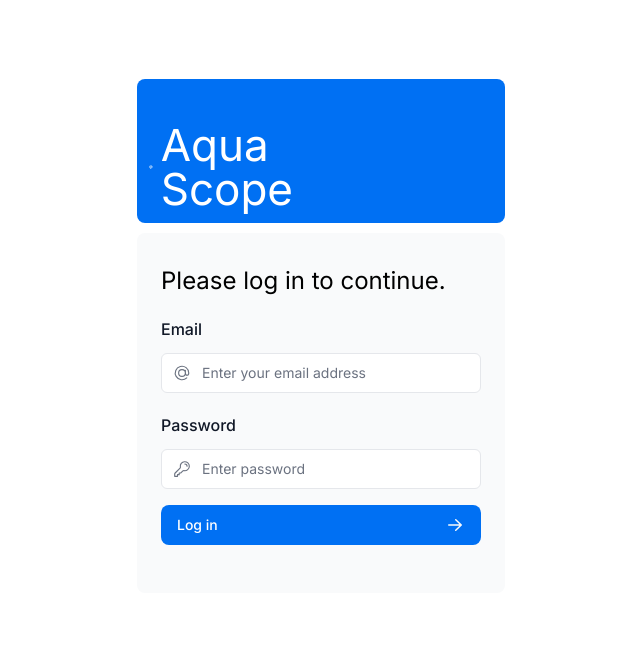
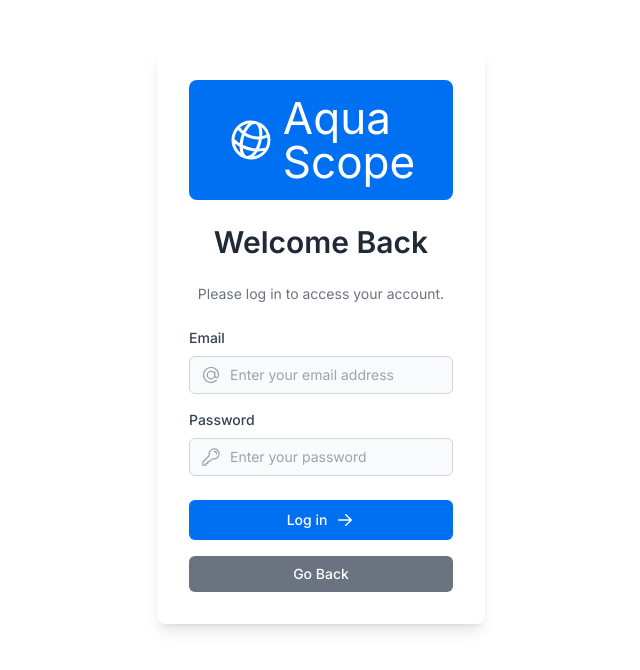
Before and after one commit to Faxatos/AquaScope, a Next.js app in the folder OperatorUI/: page /login in a window 1280 px wide. Shown: the top 670 px of the page, without its empty margins (319-959 px from the left). Built offline with nearby package versions, Linux system fonts and the light colour scheme; a web font is replaced by a local one.

Commit message:
beautify login page

```diff
--- a/OperatorUI/app/login/page.tsx
+++ b/OperatorUI/app/login/page.tsx
@@ -1,15 +1,9 @@
-import AquaScopeLogo from '@/app/ui/aquascope-logo';
 import LoginForm from '@/app/ui/login-form';
 
 export default function LoginPage() {
   return (
     <main className="flex items-center justify-center md:h-screen">
       <div className="relative mx-auto flex w-full max-w-[400px] flex-col space-y-2.5 p-4 md:-mt-32">
-        <div className="flex h-20 w-full items-end rounded-lg bg-blue-500 p-3 md:h-36">
-          <div className="w-32 text-white md:w-36">
-            <AquaScopeLogo />
-          </div>
-        </div>
         <LoginForm />
       </div>
     </main>
--- a/OperatorUI/app/ui/login-form.tsx
+++ b/OperatorUI/app/ui/login-form.tsx
@@ -9,6 +9,9 @@ import { ArrowRightIcon } from '@heroicons/react/20/solid';
 import { Button } from '@/app/ui/button';
 import { useActionState } from 'react';
 import { authenticate } from '@/app/lib/actions';
+import AquaScopeLogoHome from '@/app/ui/aquascope-logo';
+
+import Link from 'next/link';
 
 export default function LoginForm() {
   const [errorMessage, formAction, isPending] = useActionState(
@@ -17,68 +20,89 @@ export default function LoginForm() {
   );
 
   return (
-    <form action={formAction} className="space-y-3">
-      <div className="flex-1 rounded-lg bg-gray-50 px-6 pb-4 pt-8">
-        <h1 className={`mb-3 text-2xl`}>
-          Please log in to continue.
+    <form
+      action={formAction}
+      className="max-w-md mx-auto space-y-6 rounded-lg bg-white p-8 shadow-lg"
+    >
+      <div className="flex justify-center rounded-lg mb-6 bg-blue-500 p-4">
+        <AquaScopeLogoHome />
+      </div>
+
+      <h1 className="text-3xl font-semibold text-gray-800 text-center">
+        Welcome Back
       </h1>
-        <div className="w-full">
+      <p className="text-sm text-gray-500 text-center">
+        Please log in to access your account.
+      </p>
+      <div className="space-y-4">
+        {/* Email Field */}
         <div>
           <label
-              className="mb-3 mt-5 block text-xm font-medium text-gray-900"
+            className="block mb-2 text-sm font-medium text-gray-700"
             htmlFor="email"
           >
             Email
           </label>
           <div className="relative">
             <input
-                className="peer block w-full rounded-md border border-gray-200 py-[9px] pl-10 text-sm outline-2 placeholder:text-gray-500"
+              className="peer block w-full rounded-md border border-gray-300 bg-gray-50 py-2 pl-10 pr-3 text-sm text-gray-700 placeholder-gray-400 focus:border-blue-500 focus:ring-2 focus:ring-blue-500"
               id="email"
               type="email"
               name="email"
               placeholder="Enter your email address"
               required
             />
-              <AtSymbolIcon className="pointer-events-none absolute left-3 top-1/2 h-[18px] w-[18px] -translate-y-1/2 text-gray-500 peer-focus:text-gray-900" />
+            <AtSymbolIcon className="pointer-events-none absolute left-3 top-1/2 h-5 w-5 -translate-y-1/2 text-gray-400 peer-focus:text-blue-500" />
           </div>
         </div>
-          <div className="mt-4">
+        {/* Password Field */}
+        <div>
           <label
-              className="mb-3 mt-5 block text-xm font-medium text-gray-900"
+            className="block mb-2 text-sm font-medium text-gray-700"
             htmlFor="password"
           >
             Password
           </label>
           <div className="relative">
             <input
-                className="peer block w-full rounded-md border border-gray-200 py-[9px] pl-10 text-sm outline-2 placeholder:text-gray-500"
+              className="peer block w-full rounded-md border border-gray-300 bg-gray-50 py-2 pl-10 pr-3 text-sm text-gray-700 placeholder-gray-400 focus:border-blue-500 focus:ring-2 focus:ring-blue-500"
               id="password"
               type="password"
               name="password"
-                placeholder="Enter password"
+              placeholder="Enter your password"
               required
               minLength={6}
             />
-              <KeyIcon className="pointer-events-none absolute left-3 top-1/2 h-[18px] w-[18px] -translate-y-1/2 text-gray-500 peer-focus:text-gray-900" />
+            <KeyIcon className="pointer-events-none absolute left-3 top-1/2 h-5 w-5 -translate-y-1/2 text-gray-400 peer-focus:text-blue-500" />
           </div>
         </div>
       </div>
-        <Button className="mt-4 w-full" aria-disabled={isPending}>
-          Log in <ArrowRightIcon className="ml-auto h-5 w-5 text-gray-50" />
+      <Button
+        className="mt-4 flex w-full items-center justify-center rounded-md bg-blue-500 px-4 py-2 text-white font-medium text-sm hover:bg-blue-400 disabled:bg-gray-300 disabled:cursor-not-allowed"
+        aria-disabled={isPending}
+      >
+        Log in <ArrowRightIcon className="ml-2 h-5 w-5" />
       </Button>
+
+      {errorMessage && (
         <div
-          className="flex h-8 items-end space-x-1"
+          className="mt-4 flex items-center space-x-2 rounded-md bg-red-50 p-3 text-red-500"
           aria-live="polite"
           aria-atomic="true"
         >
-          {errorMessage && (
-            <>
-              <ExclamationCircleIcon className="h-5 w-5 text-red-500" />
-              <p className="text-sm text-red-500">{errorMessage}</p>
-            </>
+          <ExclamationCircleIcon className="h-5 w-5" />
+          <p className="text-sm">{errorMessage}</p>
+        </div>
       )}
-        </div>
-      </div>
+
+      {/* Go Back Button with Link */}
+      <Link href="/" passHref>
+          <button
+          className="mt-4 flex w-full items-center justify-center rounded-md bg-gray-500 px-4 py-2 text-white font-medium text-sm hover:bg-gray-400 disabled:bg-gray-300 disabled:cursor-not-allowed"
+          >
+          Go Back
+          </button>
+      </Link>
     </form>
   );
 }
```
Lines whose indentation alone changed are shown as unchanged.
